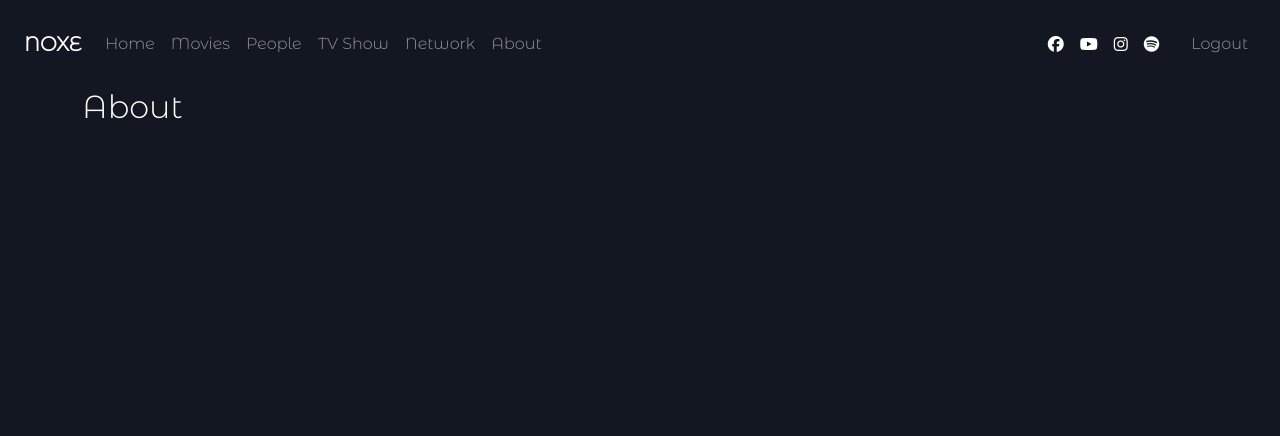
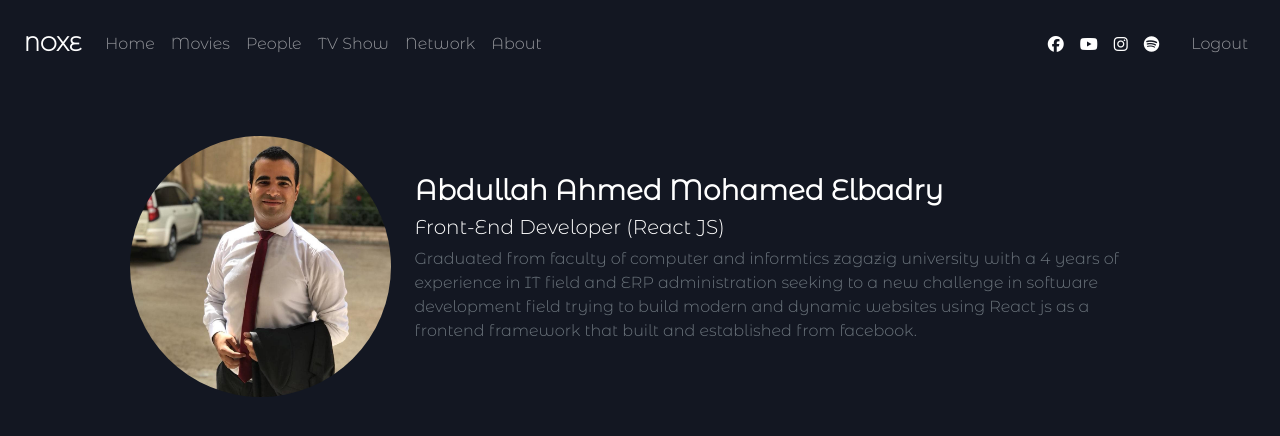
Before and after one commit to abdullahelbadry/movies, a React (Create React App) app: page /About in a window 1280 px wide. Shown: the top 436 px of the page. Built offline with nearby package versions, Linux system fonts and the light colour scheme; sample sign-in values are in the browser's storage.

Commit message:
about completed

```diff
--- a/src/components/About/About.jsx
+++ b/src/components/About/About.jsx
@@ -1,9 +1,21 @@
 import React from 'react';
-import axios from 'axios';
+import abdullah from './../../abdo2.jpg';
+
 export default function About() {
   return (
     <>
-        <h2>About</h2>
+        <div className='mt-5'>
+        <div className='row mt-5 justify-content-center align-items-center'>
+          <div className='col-md-3'>
+            <div><img className='w-100 rounded-circle' src={abdullah} alt="myPhoto" /></div>
+          </div>
+          <div className='col-md-8'>
+            <h3 className='fw-bold'>Abdullah Ahmed Mohamed Elbadry</h3>
+            <h5>Front-End Developer (React JS)</h5>
+            <p className='text-muted'>Graduated from faculty of computer and informtics zagazig university with a 4 years of experience in IT field and ERP administration seeking to a new challenge in software development field trying to build modern and dynamic websites using React js as a frontend framework that built and established from facebook.</p>
+          </div>
+        </div>
+        </div>
 
     </>
   );
--- a/src/components/Home/Home.jsx
+++ b/src/components/Home/Home.jsx
@@ -49,7 +49,7 @@ export default function Home(props) {
             </Link>
           </div>)}
         </div>
-        {/* TV Shows Category */}
+        {/* TVShow Category */}
         <div className='row'>
           <div className='col-md-4 d-flex align-items-center'>
             <div>
@@ -58,17 +58,20 @@ export default function Home(props) {
               <h2>Trending</h2>
               <h2>TV Shows</h2>
               <h2>to watch now</h2>
-              <span className='text-muted'>Most trending TV Shows by days</span>
+              <span className='text-muted'>Most trending tv shows by days</span>
             </div>
             <div className='w-100'><hr/></div>
             </div>
           </div>
           {trendingTvShows.map((item, index)=>
           <div key={index} className='col-md-2 my-3'>
-            <div>
-              <img className='w-100' src={baseImageUrl+item.poster_path} alt="" />
+            <Link to={'/TvDetails/'+item.id}>
+            <div className='position-relative'>
+              <div className='position-absolute top-0 end-0'><p className='bg-secondary p-1'>{parseFloat(item.vote_average).toFixed(1)}</p></div>
+              <img className='w-100 mb-2' src={baseImageUrl+item.poster_path} alt="" />
               <h4>{item.name}</h4>
             </div>
+            </Link>
           </div>)}
         </div>
         {/* Person Category */}
```
Also changed, not shown: src/abdo2.jpg (added), src/abdullah.jpg (added).
